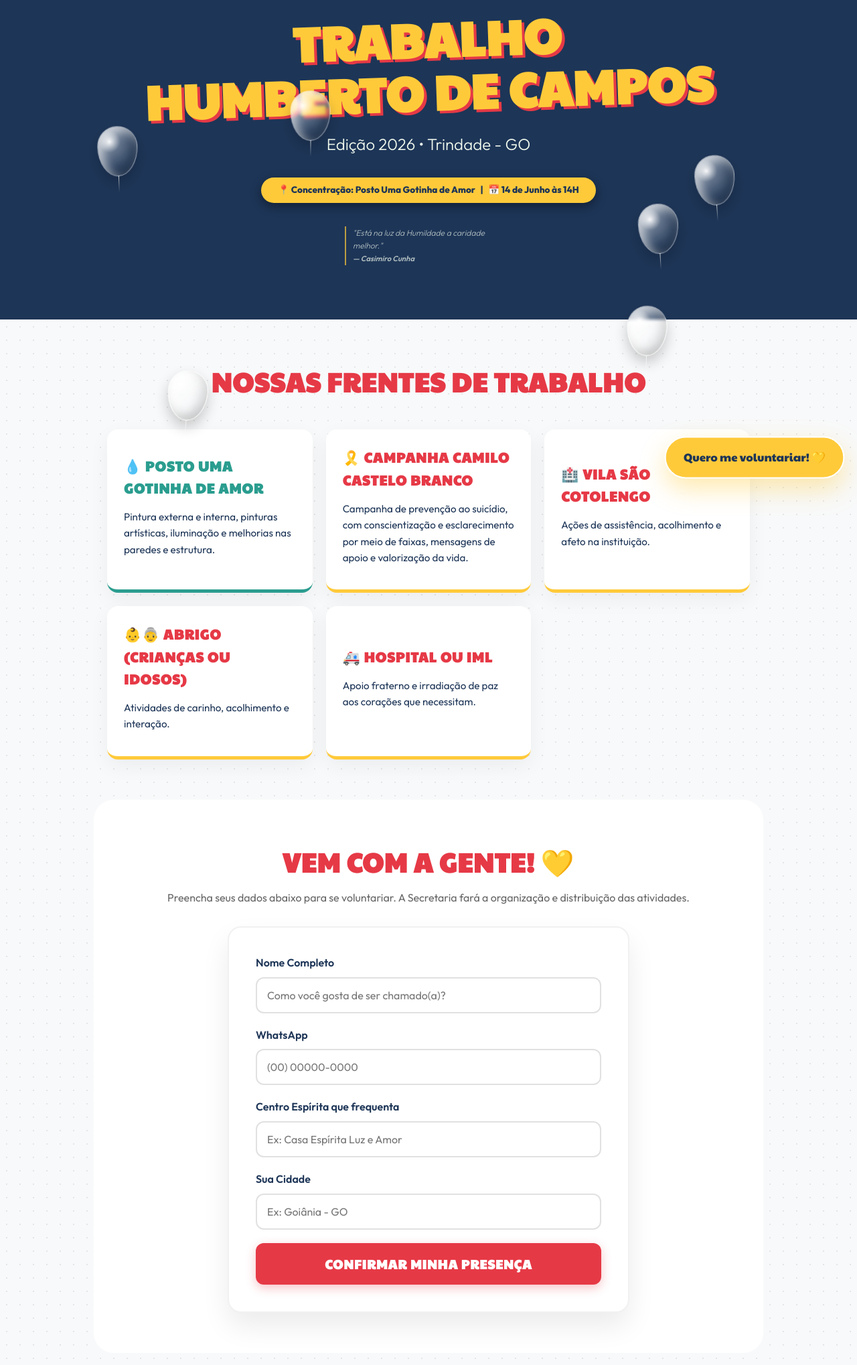
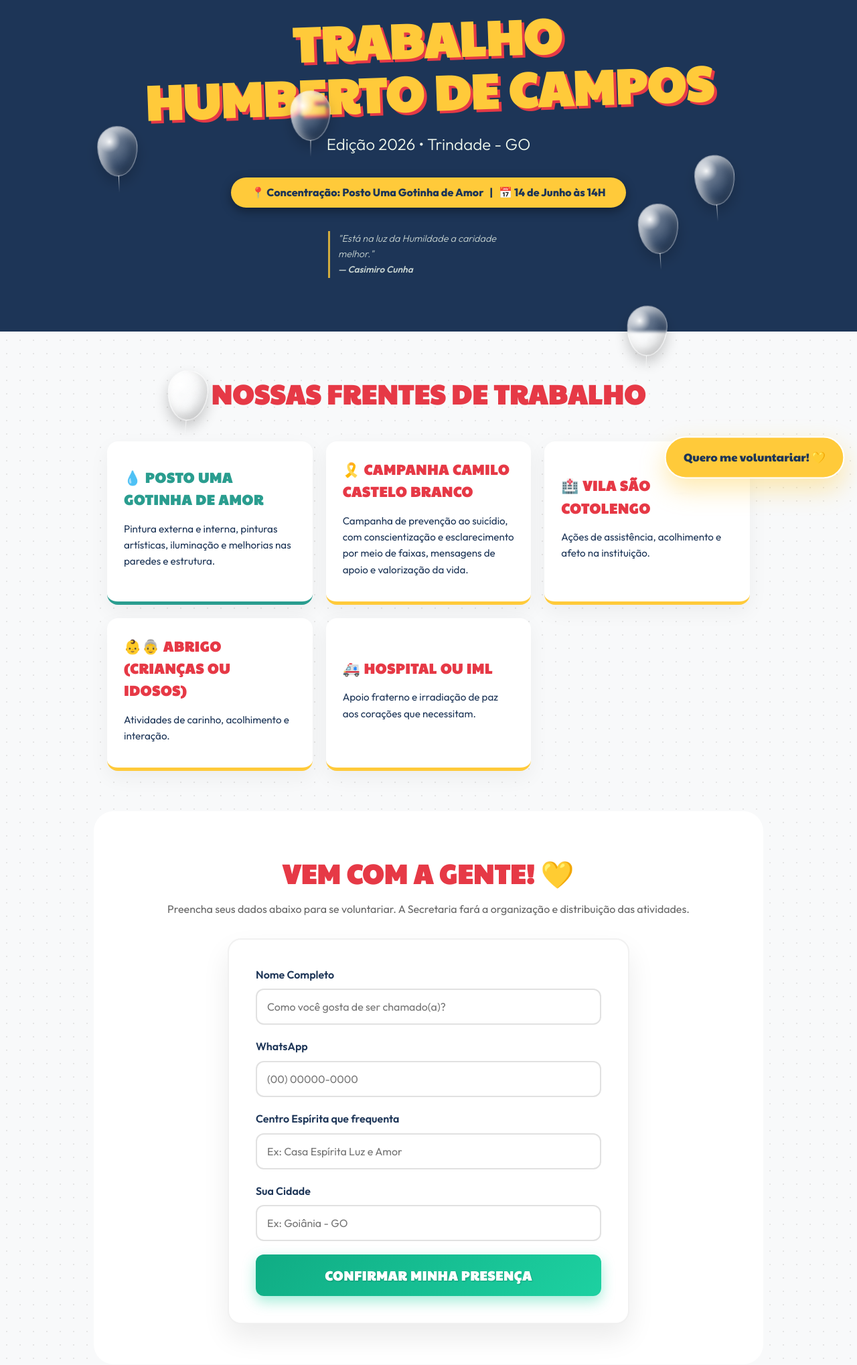
Before and after one commit to assessoriaderelacionamento-sys/humbertodecampos, a plain HTML site: page index.html in a window 1280 px wide. Shown: the part 62-2100 px from the top of the page at 67% size. Drawn offline with nearby package versions, Linux system fonts and the light colour scheme.

Commit message:
Update index.html

```diff
--- a/index.html
+++ b/index.html
@@ -16,6 +16,8 @@
             --text-dark: #1D3557;
             --text-light: #F1FAEE;
             --green-accent: #2A9D8F;
+            --green-shiny: #10ac84;
+            --green-shiny-light: #1dd1a1;
         }
 
         * {
@@ -71,46 +73,51 @@
             z-index: 2;
         }
 
-        /* INFORMAÇÃO DE CONCENTRAÇÃO: Menor e com Alto Contraste */
+        /* INFORMAÇÃO DE CONCENTRAÇÃO: Aumentado em 20% */
         .info-badge {
             background: var(--primary-yellow);
             color: var(--text-dark);
-            padding: 8px 25px;
+            padding: 10px 30px;
             border-radius: 50px;
             display: inline-block;
             margin-bottom: 20px;
-            font-size: 0.85rem;
+            font-size: 1rem;
             font-weight: 800;
             box-shadow: 0 5px 15px rgba(0,0,0,0.4);
             position: relative;
             z-index: 2;
         }
 
-        /* FRASE CASIMIRO CUNHA: Bem menor e sutil */
+        /* FRASE CASIMIRO CUNHA: Aumentado em 20% */
         .quote {
             font-style: italic;
             font-weight: 300;
-            font-size: 0.75rem;
-            opacity: 0.7;
-            border-left: 2px solid var(--primary-yellow);
+            font-size: 0.9rem;
+            opacity: 0.8;
+            border-left: 3px solid var(--primary-yellow);
             display: inline-block;
-            padding-left: 10px;
+            padding-left: 12px;
             margin-top: 15px;
             text-align: left;
             position: relative;
             z-index: 2;
-            max-width: 250px;
+            max-width: 300px;
         }
 
-        /* SISTEMA DE BALÕES 3D (Primeira Camada) */
+        .quote span {
+            font-weight: 600;
+            font-size: 0.85rem;
+        }
+
+        /* SISTEMA DE BALÕES 3D (Z-Index Ajustado para Cobrir TUDO) */
         .balloon-area {
-            position: fixed; /* Fixo para cobrir toda a tela, mesmo rolando */
+            position: fixed;
             width: 100vw;
             height: 100vh;
             top: 0;
             left: 0;
-            pointer-events: none; /* Permite clicar nos botões por baixo */
-            z-index: 998; /* Fica em cima de TUDO (exceto o botão flutuante) */
+            pointer-events: none;
+            z-index: 9999; /* Agora passa sobre o formulário sem dúvidas */
             overflow: hidden;
         }
 
@@ -118,25 +125,23 @@
             position: absolute;
             width: 60px;
             height: 75px;
-            /* Efeito 3D Esférico Realista */
             background: radial-gradient(circle at 30% 30%, rgba(255, 255, 255, 0.95) 0%, rgba(255, 255, 255, 0.3) 25%, rgba(255, 255, 255, 0.1) 60%, rgba(0, 0, 0, 0.1) 100%);
             backdrop-filter: blur(2px);
             border: 1px solid rgba(255, 255, 255, 0.5);
             border-radius: 50% 50% 50% 50% / 40% 40% 60% 60%;
             cursor: pointer;
-            pointer-events: auto; /* Balão é clicável */
+            pointer-events: auto;
             display: flex;
             align-items: center;
             justify-content: center;
             font-weight: 800;
             color: transparent;
             transition: transform 0.2s ease, opacity 0.5s ease;
-            /* Sombras internas e externas para volume 3D */
             box-shadow:
                 inset -8px -8px 15px rgba(0,0,0,0.15),
                 inset 8px 8px 15px rgba(255,255,255,0.7),
                 0 10px 20px rgba(0,0,0,0.2);
-            top: 100vh; /* Nascem embaixo da tela */
+            top: 100vh;
         }
 
         .balloon::after {
@@ -156,13 +161,12 @@
             color: var(--primary-yellow);
             font-size: 1.5rem;
             text-shadow: 0 0 15px rgba(255,202,58,0.9), 0 0 5px #000;
-            pointer-events: none; /* Após estourar, não atrapalha cliques */
-            animation-play-state: paused; /* Para de subir */
+            pointer-events: none;
+            animation-play-state: paused;
         }
 
         .balloon.popped::after { display: none; }
 
-        /* Animação orgânica de flutuar pela tela toda */
         @keyframes floatAndSway {
             0% { transform: translateY(10vh) translateX(0) rotate(-5deg); }
             25% { transform: translateY(-25vh) translateX(30px) rotate(5deg); }
@@ -176,7 +180,7 @@
             position: fixed;
             bottom: 25px;
             right: 25px;
-            z-index: 999;
+            z-index: 9998;
             background: var(--primary-yellow);
             color: var(--text-dark);
             padding: 15px 25px;
@@ -189,6 +193,7 @@
             gap: 10px;
             animation: pulse-button 2s infinite;
             border: 2px solid white;
+            transition: opacity 0.5s ease, transform 0.3s ease;
         }
 
         @keyframes pulse-button {
@@ -286,9 +291,10 @@
             box-shadow: 0 0 0 4px rgba(255, 202, 58, 0.2);
         }
 
+        /* BOTÃO VERDE BRILHOSO */
         button.main-btn {
             width: 100%;
-            background-color: var(--primary-red);
+            background: linear-gradient(135deg, var(--green-shiny), var(--green-shiny-light));
             color: white;
             border: none;
             padding: 18px;
@@ -296,13 +302,41 @@
             font-weight: bold;
             border-radius: 12px;
             cursor: pointer;
-            transition: background 0.3s, transform 0.2s;
+            transition: all 0.3s;
             font-family: 'Paytone One', sans-serif;
             letter-spacing: 1px;
-            box-shadow: 0 5px 15px rgba(230, 57, 70, 0.3);
+            box-shadow: 0 8px 20px rgba(29, 209, 161, 0.4);
+            position: relative;
+            overflow: hidden;
+            text-shadow: 1px 1px 2px rgba(0,0,0,0.2);
         }
-        button.main-btn:hover { background-color: #d62828; transform: scale(1.02); }
-        button.main-btn:disabled { background-color: #ccc; cursor: not-allowed; transform: none; box-shadow: none; }
+
+        /* Efeito de Reflexo (Brilho que passa pelo botão) */
+        button.main-btn::after {
+            content: '';
+            position: absolute;
+            top: -50%; left: -50%;
+            width: 200%; height: 200%;
+            background: rgba(255, 255, 255, 0.2);
+            transform: rotate(45deg);
+            animation: shine 3s infinite;
+        }
+
+        @keyframes shine {
+            0% { left: -100%; }
+            20% { left: 100%; }
+            100% { left: 100%; }
+        }
+
+        button.main-btn:hover {
+            transform: scale(1.03);
+            box-shadow: 0 10px 25px rgba(29, 209, 161, 0.6);
+        }
+
+        button.main-btn:disabled {
+            background: #ccc; cursor: not-allowed; transform: none; box-shadow: none;
+        }
+        button.main-btn:disabled::after { display: none; }
 
         #success-screen {
             display: none;
@@ -328,7 +362,7 @@
 
     <div class="balloon-area" id="balloonArea"></div>
 
-    <a href="#inscricao" class="btn-flutuante">
+    <a href="#inscricao" class="btn-flutuante" id="btnFlutuante">
         <span>Quero me voluntariar! 💛</span>
     </a>
 
@@ -342,7 +376,7 @@
 
         <div class="quote">
             "Está na luz da Humildade a caridade melhor."<br>
-            <span style="font-weight: 600; font-size: 0.7rem;">— Casimiro Cunha</span>
+            <span>— Casimiro Cunha</span>
         </div>
     </header>
 
@@ -417,6 +451,20 @@
     </footer>
 
     <script>
+        // 0. LÓGICA DO BOTÃO FLUTUANTE QUE SOME
+        const btnFlutuante = document.getElementById('btnFlutuante');
+        btnFlutuante.addEventListener('click', () => {
+            // Conta 2 segundos (2000ms) após o clique e esconde o botão com suavidade
+            setTimeout(() => {
+                btnFlutuante.style.opacity = '0';
+                btnFlutuante.style.transform = 'scale(0.8) translateY(20px)';
+                // Remove do HTML após a animação terminar
+                setTimeout(() => {
+                    btnFlutuante.style.display = 'none';
+                }, 500);
+            }, 2000);
+        });
+
         // 1. SISTEMA DE BALÕES 3D NATIVOS
         const words = ["FÉ", "AMOR", "PAZ", "CARIDADE", "LUZ", "ESPERANÇA", "BONDADE"];
         const area = document.getElementById('balloonArea');
@@ -425,15 +473,11 @@
             const b = document.createElement('div');
             b.className = 'balloon';
 
-            // Nasce em posições aleatórias na base da tela
             const startX = Math.random() * 90 + 5;
             b.style.left = startX + 'vw';
 
-            // Tempos diferentes para parecerem orgânicos (10s a 25s subindo)
             const duration = 10 + Math.random() * 15;
             b.style.animation = `floatAndSway ${duration}s linear infinite`;
-
-            // Atraso aleatório para não subirem todos de uma vez
             b.style.animationDelay = `-${Math.random() * duration}s`;
 
             b.onclick = function() {
@@ -441,7 +485,6 @@
                     b.classList.add('popped');
                     b.innerText = words[Math.floor(Math.random() * words.length)];
 
-                    // Explosão de confetes onde o balão estourou
                     confetti({
                         particleCount: 40,
                         spread: 70,
@@ -452,7 +495,6 @@
                         colors: ['#FFCA3A', '#FFFFFF', '#E63946']
                     });
 
-                    // Desaparece e recria um novo para a tela nunca ficar vazia
                     setTimeout(() => { b.style.opacity = '0'; }, 1500);
                     setTimeout(() => { b.remove(); createBalloon(); }, 2000);
                 }
@@ -460,7 +502,6 @@
             area.appendChild(b);
         }
 
-        // Solta 8 balões pela tela
         for(let i=0; i<8; i++) createBalloon();
 
         // 2. MÁSCARA DE TELEFONE
```
